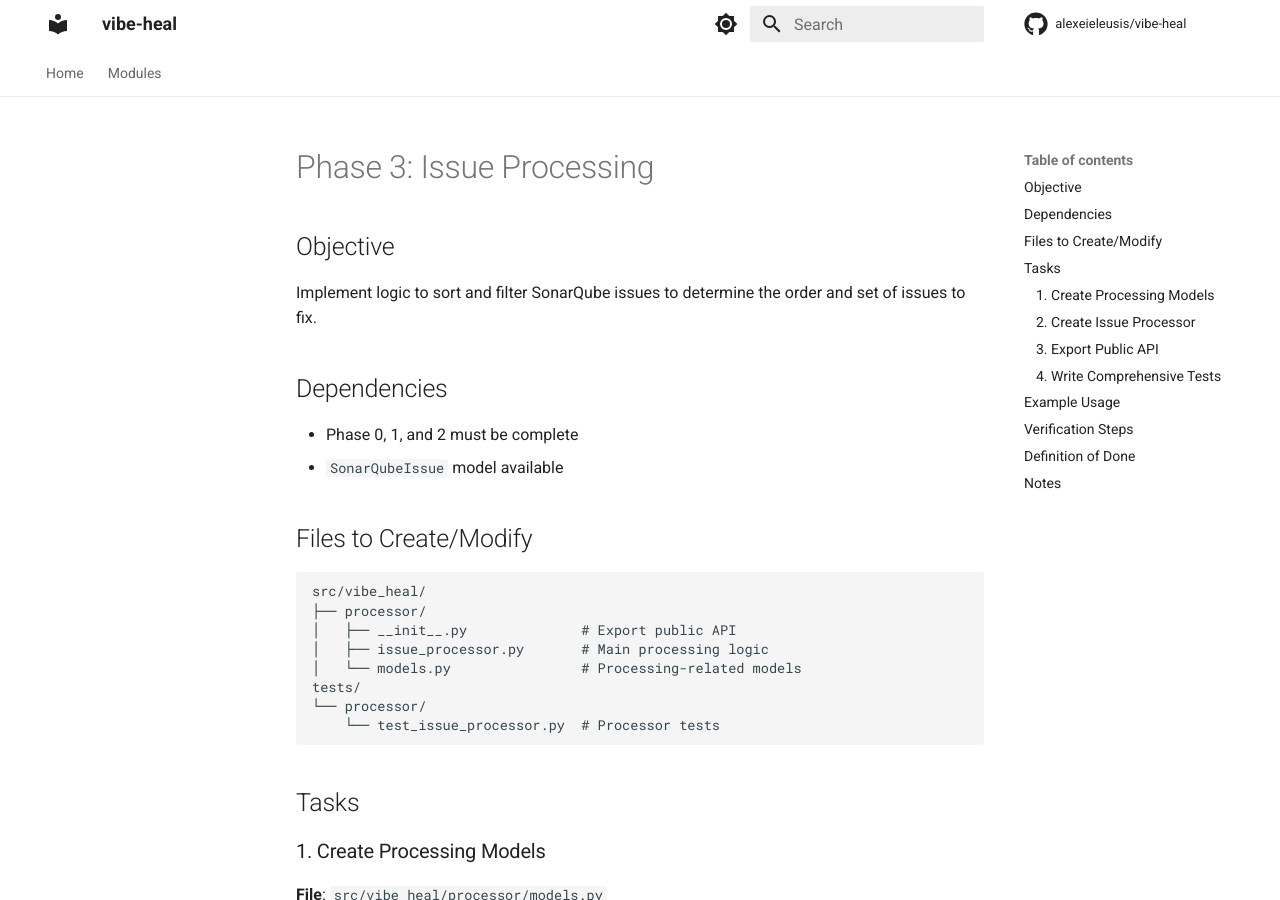
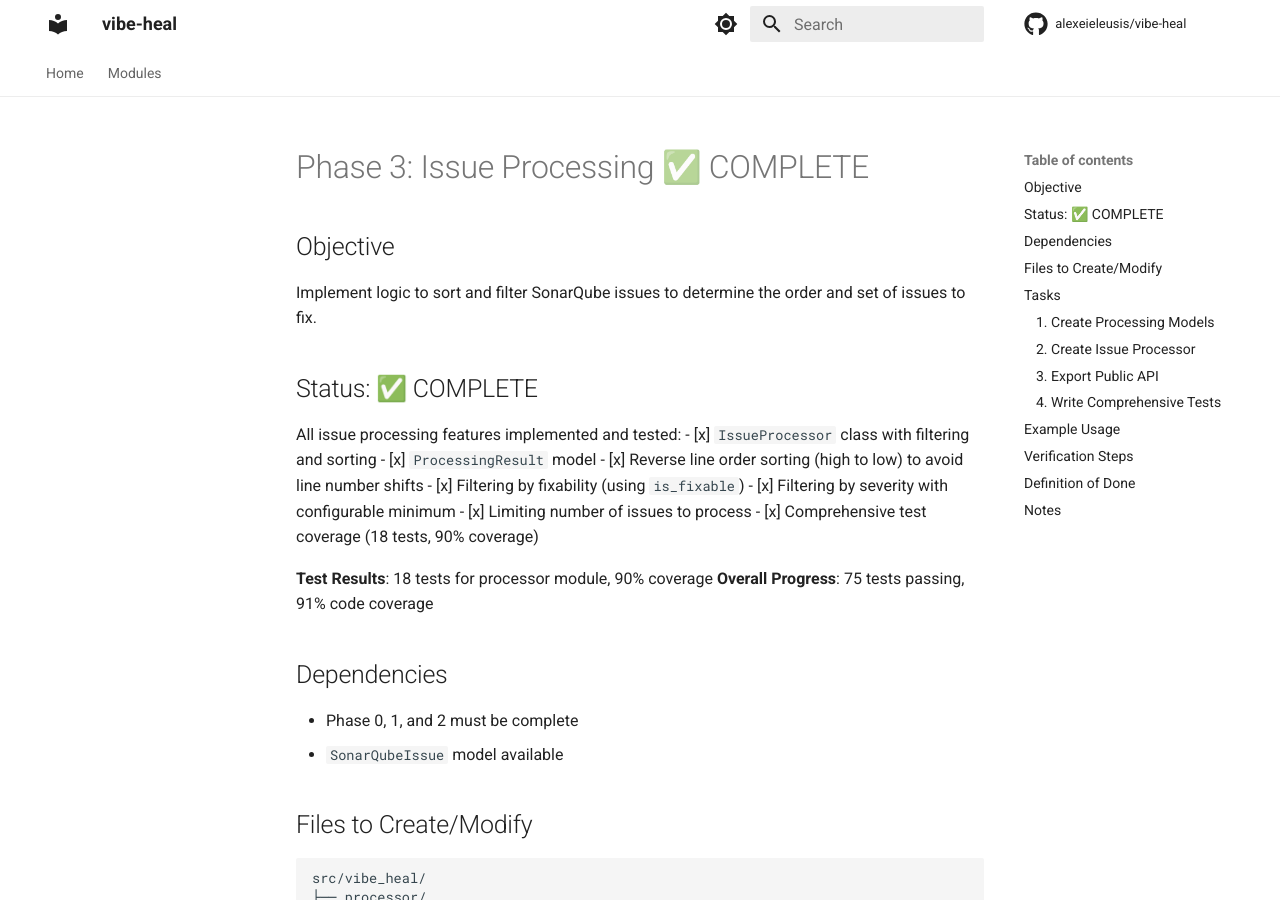
Before and after one commit to alexeieleusis/vibe-heal, an MkDocs documentation site: the page built from docs/phases/PHASE_3_PROCESSOR.md, in a window 1280 px wide and 900 px high. Built offline with MkDocs 1.6.1 and Material for MkDocs 9.7.7, drawn with Linux system fonts in a browser that asks for light colours; comment, search, counter and statistics services are not loaded.

Commit message:
docs: Update README and phase docs to reflect completed work
Updated documentation to reflect all completed phases (0-6):
- README shows 141 tests passing, 82% coverage
- All core features marked as complete
- Updated Quick Start guide with real usage (no longer "Future")
- Updated features list to show implemented vs planned
- Marked Phase 3 as complete in phase docs
- Updated project structure to show all modules complete

The core workflow is now complete and working end-to-end!

🤖 Generated with [Claude Code](https://claude.com/claude-code)

Co-Authored-By: Claude <noreply@anthropic.com>

```diff
--- a/docs/phases/PHASE_3_PROCESSOR.md
+++ b/docs/phases/PHASE_3_PROCESSOR.md
@@ -1,8 +1,22 @@
-# Phase 3: Issue Processing
+# Phase 3: Issue Processing ✅ COMPLETE
 
 ## Objective
 
 Implement logic to sort and filter SonarQube issues to determine the order and set of issues to fix.
+
+## Status: ✅ COMPLETE
+
+All issue processing features implemented and tested:
+- [x] `IssueProcessor` class with filtering and sorting
+- [x] `ProcessingResult` model
+- [x] Reverse line order sorting (high to low) to avoid line number shifts
+- [x] Filtering by fixability (using `is_fixable`)
+- [x] Filtering by severity with configurable minimum
+- [x] Limiting number of issues to process
+- [x] Comprehensive test coverage (18 tests, 90% coverage)
+
+**Test Results**: 18 tests for processor module, 90% coverage
+**Overall Progress**: 75 tests passing, 91% code coverage
 
 ## Dependencies
 
```
Also changed, not shown: README.md (+63 -26 lines).
